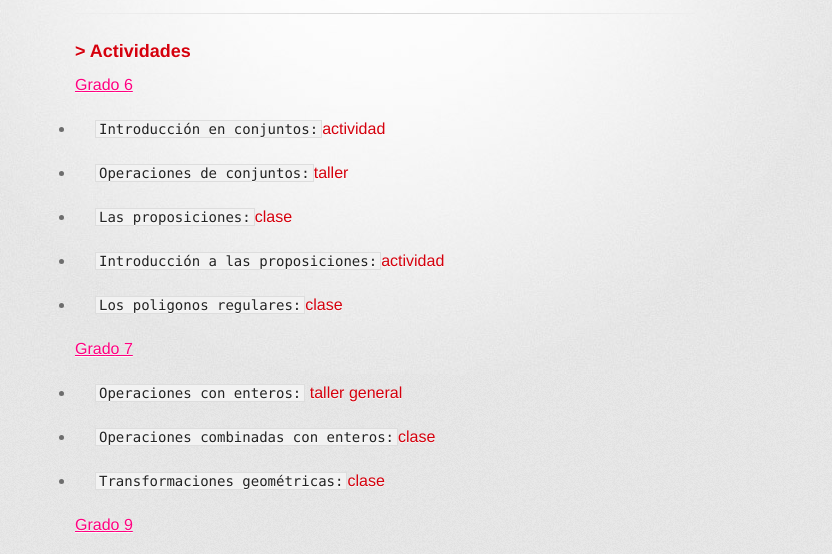
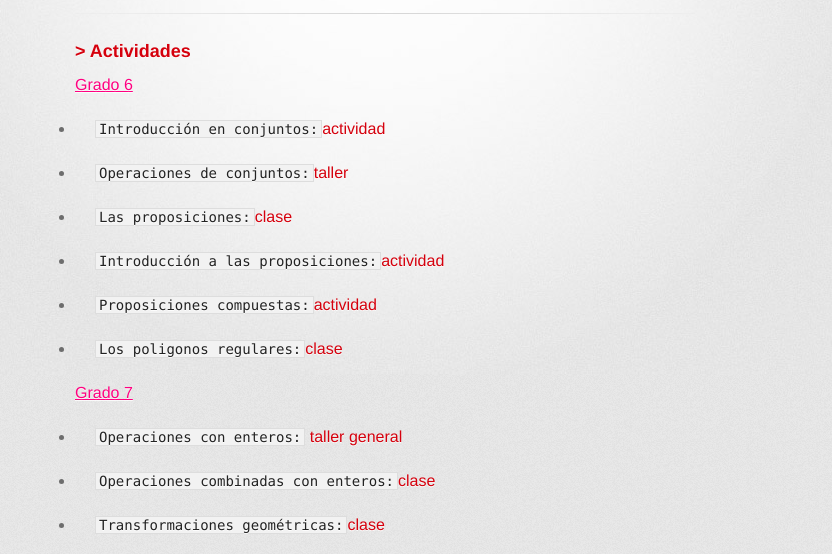
Before and after one commit to mikemolina/repoedu, a plain HTML site: page index.html in a window 1280 px wide. Shown: the part 199-753 px from the top of the page, without its empty margins (255-1087 px from the left). Drawn offline with Linux system fonts and the light colour scheme; a web font is replaced by a local one.

Commit message:
Actualizacion de enlaces

```diff
--- a/index.html
+++ b/index.html
@@ -36,6 +36,7 @@
 	    <li><p><code>Operaciones de conjuntos:</code><a href="https://github.com/mikemolina/repoedu/raw/gh-pages/share/repo/6/op_conjuntos.pdf">taller</a></p></li>
 	    <li><p><code>Las proposiciones:</code><a href="https://github.com/mikemolina/repoedu/raw/gh-pages/share/repo/6/proposicones-intro.pdf">clase</a></p></li>
 	    <li><p><code>Introducción a las proposiciones:</code><a href="https://github.com/mikemolina/repoedu/raw/gh-pages/share/repo/6/prop-ejer.pdf">actividad</a></p></li>
+	    <li><p><code>Proposiciones compuestas:</code><a href="https://github.com/mikemolina/repoedu/raw/gh-pages/share/repo/6/act_prop_compuestas.pdf">actividad</a></p></li>
 	    <li><p><code>Los poligonos regulares:</code><a href="https://github.com/mikemolina/repoedu/raw/gh-pages/share/repo/6/poligonos_reg.pdf">clase</a></p></li>
 	    <!--
 	    <li><p><code>Lógica de proposiciones:</code><a href="https://github.com/mikemolina/repoedu/raw/gh-pages/share/repo/6/taller-prop.pdf">taller general</a></p></li>
```
